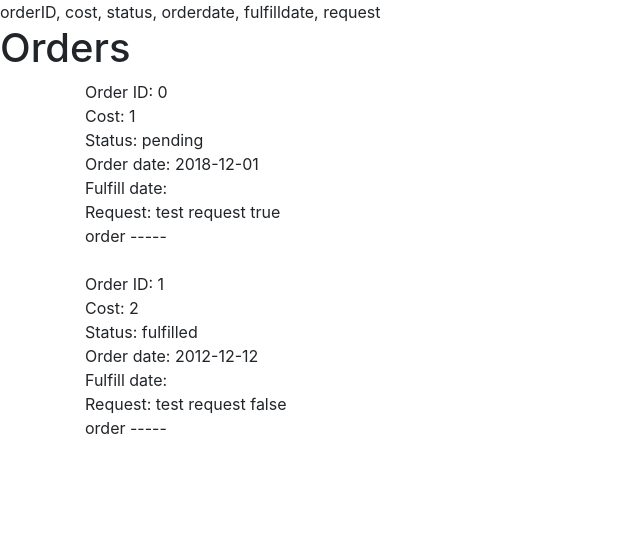
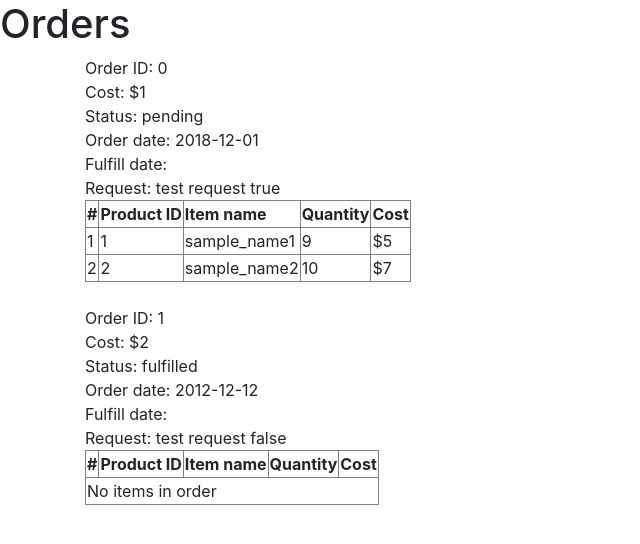
Before and after one commit to kltang96/CSIT355-Website-Project, a PHP site: page /Orders.php in a window 1280 px wide. Shown: the top 544 px of the page, without its empty margins (0-640 px from the left). Run offline with PHP 8.4, Linux system fonts and the light colour scheme; data comes from the database, SQL or seed files in the repository.

Commit message:
orders.php done

```diff
--- a/Orders.php
+++ b/Orders.php
@@ -17,7 +17,7 @@
     	echo "Connection failed: " . $e->getMessage();
     }
 
-	//operate on databse
+	//initiate orders colNames
 	$colNameArray = [['orderID', 'Order ID'],
 					['cost', 'Cost'],
 					['status', 'Status'],
@@ -25,18 +25,51 @@
 					['fulfilldate',  'Fulfill date'],
 					['request', 'Request']];
 	$colNameCommaSeparatedString = '';
+	//convert colNames to one comma separted string
 	foreach($colNameArray as $colName) {
-		$colNameCommaSeparatedString = $colNameCommaSeparatedString . $colName[0] . ', ';
+		$colNameCommaSeparatedString .= $colName[0] . ', ';
 	}
+	//remove last ", "
 	$colNameCommaSeparatedString = substr($colNameCommaSeparatedString, 0, strlen($colNameCommaSeparatedString)-2);
-	echo $colNameCommaSeparatedString;
+
+	//operate on databse
 	$customerOrders = $conn->query("SELECT orderID, cost, status, orderdate, fulfilldate, request
 		FROM `ORDERS`
 		WHERE customerID='$customerID'");
 
 	//define functions
-	function dispOrder() {
-		return 'order -----';
+	function dispOrder(int $orderID) {
+		$filename = "orders/order_$orderID.txt"; //echo $filename;
+		if(file_exists($filename)) {
+			@$fp = fopen($filename, 'r');
+		}
+		else {
+			@$fp = null;
+		}
+		echo '<table border="1"><tr>
+				<th>#</th>
+				<th>Product ID</th>
+				<th>Item name</th>
+				<th>Quantity</th>
+				<th>Cost</th></tr>';
+		$count = 1;
+		if (!$fp) {
+			echo "<tr><td colspan=\"100%\">No items in order</td></tr>";
+		}
+		else {
+			while (!feof($fp)) {
+				$line = fgets($fp, 999);
+				$item = explode(',', $line);
+				echo "<tr><td>$count</td>";
+				foreach($item as $col) {
+					echo "<td>$col</td>";
+				}
+				echo "</tr>\n";
+				$count++;
+			}
+		}
+		echo '</table><br>';
+		if ($fp) fclose($fp);
 	}
 ?>
 <!DOCTYPE html>
@@ -54,12 +87,16 @@
     <h1> Orders </h1>
     <div class="container ">
         <?php
+			//loop through orders
 			foreach ($customerOrders as $row) {
+				//loop through columns
+				//add $ infront of $cost
+				$row["cost"] = "$" . $row["cost"];
 				foreach ($colNameArray as $colName) {
 					echo $colName[1] . ': ' . $row[$colName[0]] . '<br>';
 				}
 				//dispOrder
-				echo dispOrder() . '<br><br>';
+				dispOrder($row["orderID"]) . '<br><br>';
 			}
 		?>
     </div>
--- a/orders/order_0.txt
+++ b/orders/order_0.txt
@@ -1,2 +1,2 @@
-1, sample_name1, 9
-2, sample_name2, 10
+1,sample_name1,9,$5
+2,sample_name2,10,$7
```
